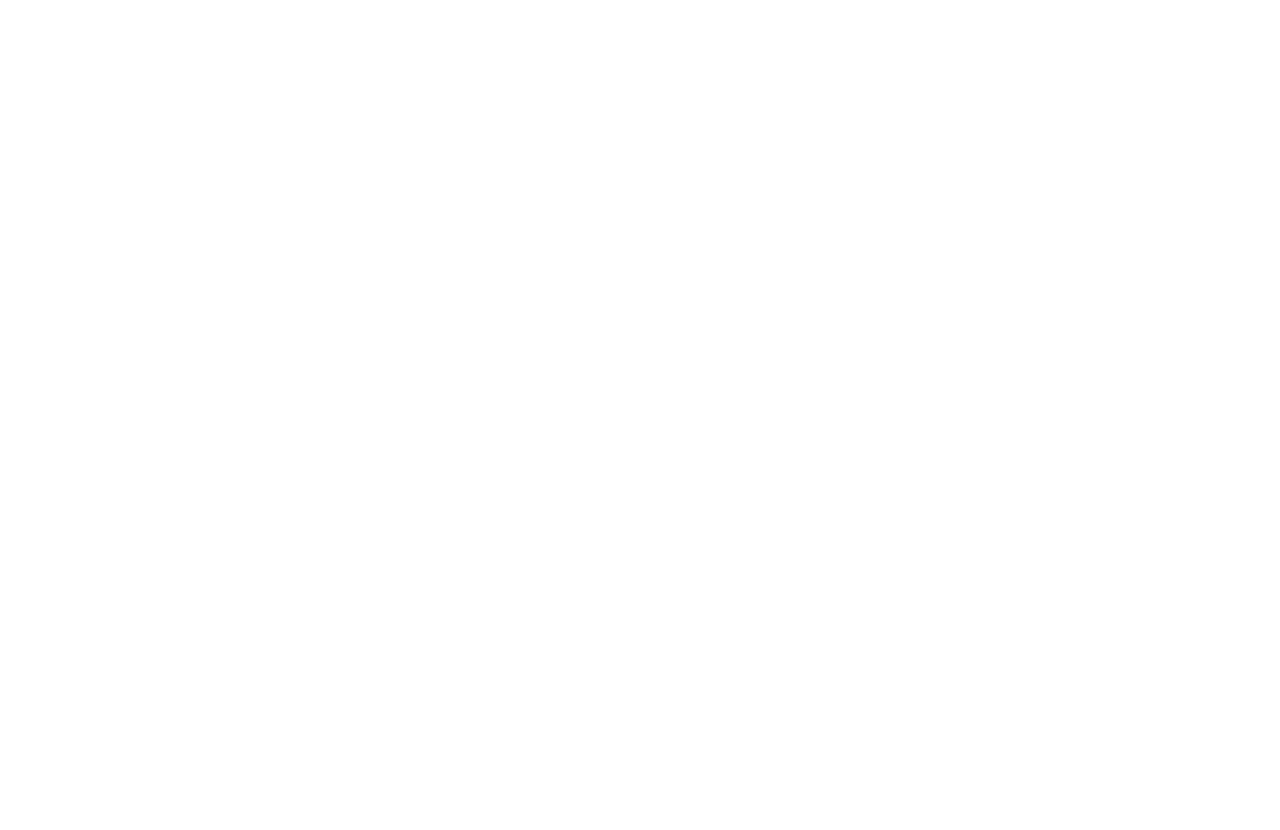
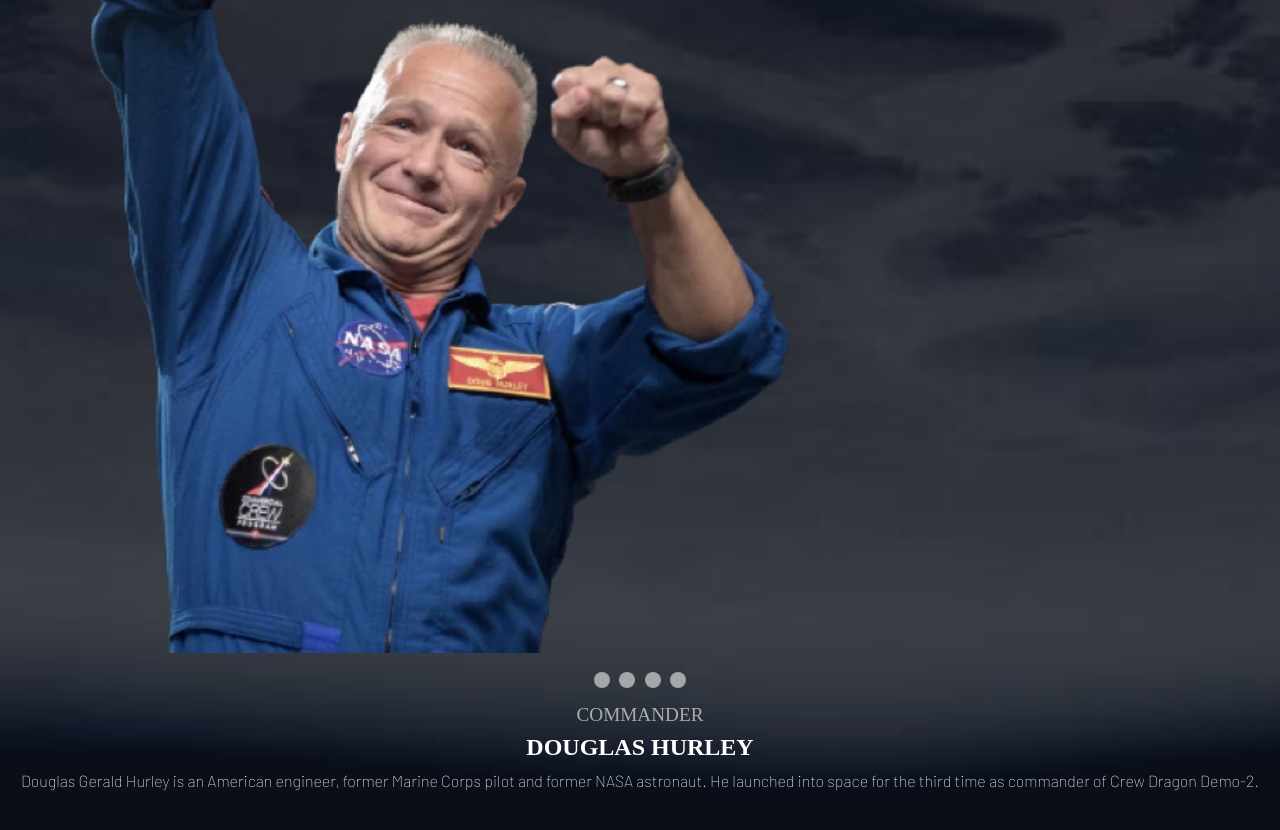
Before and after one commit to JoseAlvarezMartinez/space-tourism, a React (Create React App) app: page /crew in a window 1280 px wide. Before the commit this address had no page. Shown: the part 456-1286 px from the top of the page. Before the commit the page ends 800 px from the top, so only its background shows below. Built offline with nearby package versions, Linux system fonts and the light colour scheme; a web font is replaced by a local one.

Commit message:
-- Crew Optimizada --

```diff
--- /dev/null
+++ b/src/components/CrewData.jsx
@@ -0,0 +1,33 @@
+import { Link } from "react-router-dom";
+import { crew } from "../data/data";
+const CrewData = ({ tripulante }) => {
+  return (
+    <>
+        <h2 className="planetas-h2">02 <span>{"Meet your crew".toUpperCase()}</span></h2>
+      <img
+        src={tripulante.img}
+        className={`${
+          tripulante.nombre.includes("Douglas") ? "douglas" : "tripulacion"
+        }`}
+        alt=""
+      />
+      <div className="contenedor-navegacion-tripulantes">
+        {crew.map((tripulante) => (
+          <Link
+            key={tripulante.id}
+            to={`/crew/${tripulante.id}`}
+            className="circulo-navegacion"
+            state={tripulante}
+          >
+
+          </Link>
+        ))}
+      </div>
+      <h3 className="crew-h3">{tripulante.cargo.toUpperCase()}</h3>
+      <h2 className="crew-h2">{tripulante.nombre.toUpperCase()}</h2>
+      <p className="crew-p">{tripulante.descripcion}</p>
+    </>
+  );
+};
+
+export default CrewData;
--- a/src/components/InformacionCrew.jsx
+++ /dev/null
@@ -1,33 +0,0 @@
-import { useLocation, Link } from "react-router-dom";
-import { crew } from "../data/data";
-const InformacionCrew = () => {
-  const location = useLocation();
-  return (
-    <>
-      {" "}
-      <div className="testing">
-        <img
-          src={location.state.img}
-          className={`${
-            location.state.cargo == "Commander" ? "douglas" : "tripulacion"
-          }`}
-        />
-        <div className="circulo-contenedor">
-          {crew.map((integrante) => (
-            <Link
-              to={`/crew/${integrante.id}`}
-              state={integrante}
-              key={integrante.id}
-              className={`circulo-navegacion`}
-            ></Link>
-          ))}
-        </div>
-      </div>
-      <h3 className="crew-h3">{location.state.cargo.toUpperCase()}</h3>
-      <h2 className="crew-h2">{location.state.nombre.toUpperCase()}</h2>
-      <p className="crew-p">{location.state.descripcion}</p>
-    </>
-  );
-};
-
-export default InformacionCrew;
--- a/src/components/Planeta.jsx
+++ b/src/components/Planeta.jsx
@@ -6,6 +6,7 @@
   const location = useLocation();
   return (
     <>
+    <h2 className="planetas-h2">01 <span>{"Pick your destination".toUpperCase()}</span></h2>
       {location.pathname === "/destination" ? (
         <>
           <img
--- a/src/data/data.js
+++ b/src/data/data.js
@@ -66,7 +66,7 @@
   },
   {
     nombre: "Victor Glover",
-    cargo: "PILOT",
+    cargo: "Pilot",
     descripcion:
       "Pilot on the first operational flight of the SpaceX Crew Dragon to the International Space Station. Glover is a commander in the U.S. Navy where he pilots an F/A-18.He was a crew member of Expedition 64, and served as a station systems flight engineer.",
     img: Victor,
--- a/src/index.css
+++ b/src/index.css
@@ -16,7 +16,6 @@
 }
 .presentacion {
   background-image: url(./assets/home/background-home-mobile.jpg);
-
 }
 .planetas {
   background-image: url(./assets/destination/background-destination-mobile.jpg);
@@ -86,7 +85,7 @@
   flex-direction: column;
   display: flex;
   justify-content: center;
-  height: 90vh;
+  height: 93vh;
 }
 .menu {
   z-index: 2;
@@ -204,9 +203,10 @@
   text-align: center;
 }
 .crew-h3 {
-  font-size: 1rem;
+  font-size: 1.2rem;
   font-weight: 300;
   margin: 0;
+  margin-top: 1rem;
   color: #ffffff9a;
 }
 .crew-h2 {
@@ -214,8 +214,7 @@
   margin-top: 0.5rem;
 }
 .crew-p {
-  font-size: 0.9rem;
-  margin: 1rem 1.5rem;
+  margin: .6rem;
   line-height: 1.3rem;
   font-weight: 100;
 }
@@ -226,15 +225,18 @@
 .circulo-navegacion {
   width: 1rem;
   height: 1rem;
-  margin: 0.5rem 0.5rem;
-  margin-bottom: 1.5rem;
   border: none;
   border-radius: 50%;
   background-color: #ffffff8e;
+  margin: 0 0.3rem;
+}
+.contenedor-navegacion-tripulantes {
+  display: flex;
+  justify-content: center;
 }
 
 .tripulacion {
-  width: 55vw;
+  max-width: 55vw;
   margin: 2.5rem auto;
   display: flex;
   margin-bottom: 1rem;
@@ -243,10 +245,5 @@
 .douglas {
   margin: 1rem;
   width: 55vw;
-  margin-left: 5.8rem;
+  margin-left: 5.4rem;
 }
-.technology-img{
-  width: 100vw;
-  height: 30vh;
-  margin-top: 2rem;
-}
--- a/src/pages/Crew.jsx
+++ b/src/pages/Crew.jsx
@@ -1,12 +1,18 @@
 import { crew } from "../data/data";
-import { Outlet, Link} from "react-router-dom";
+import { Link, useLocation } from "react-router-dom";
+import CrewData from "../components/CrewData";
 const Crew = () => {
+  const [tripulante1] = crew;
+  const location = useLocation();
   return (
     <>
-      <h2 className="planetas-h2">
-        02 <span>{`Meet your crew`.toUpperCase()}</span>
-      </h2>
-      <Outlet />
+      {location.pathname === "/crew" ? (
+        <CrewData tripulante={tripulante1} />
+      ) : (
+        <>
+          <CrewData tripulante={location.state} />
+        </>
+      )}
     </>
   );
 };
--- a/src/pages/Index.jsx
+++ b/src/pages/Index.jsx
@@ -14,7 +14,8 @@
       <header
         className={`${
           (location.pathname === "/" && "presentacion") ||
-          (location.pathname.includes("/destination") && "planetas")
+          (location.pathname.includes("/destination") && "planetas")||
+          (location.pathname.includes("/crew") && "crew")
         } `}
       >
         <div className="navegacion-superior">
--- a/src/pages/Technology.jsx
+++ /dev/null
@@ -1,21 +0,0 @@
-import { spacelaunch } from "../data/data";
-import { Link } from "react-router-dom";
-
-const Technology = () => {
-  const [despegue] = spacelaunch;
-  const { titulo, descripcion, id, img } = despegue;
-  console.log(despegue);
-  return (
-    <>
-      <h2 className="planetas-h2">
-        02 <span>{`space launch 101`.toUpperCase()}</span>
-      </h2>
-      <img className="technology-img" src={img} alt="" />
-      {spacelaunch.map((accion) =>(
-        <Link >{accion.titulo}</Link>
-        ))}
-    </>
-  );
-};
-
-export default Technology;
```
Also changed, not shown: src/index.js (+12 -5 lines).
